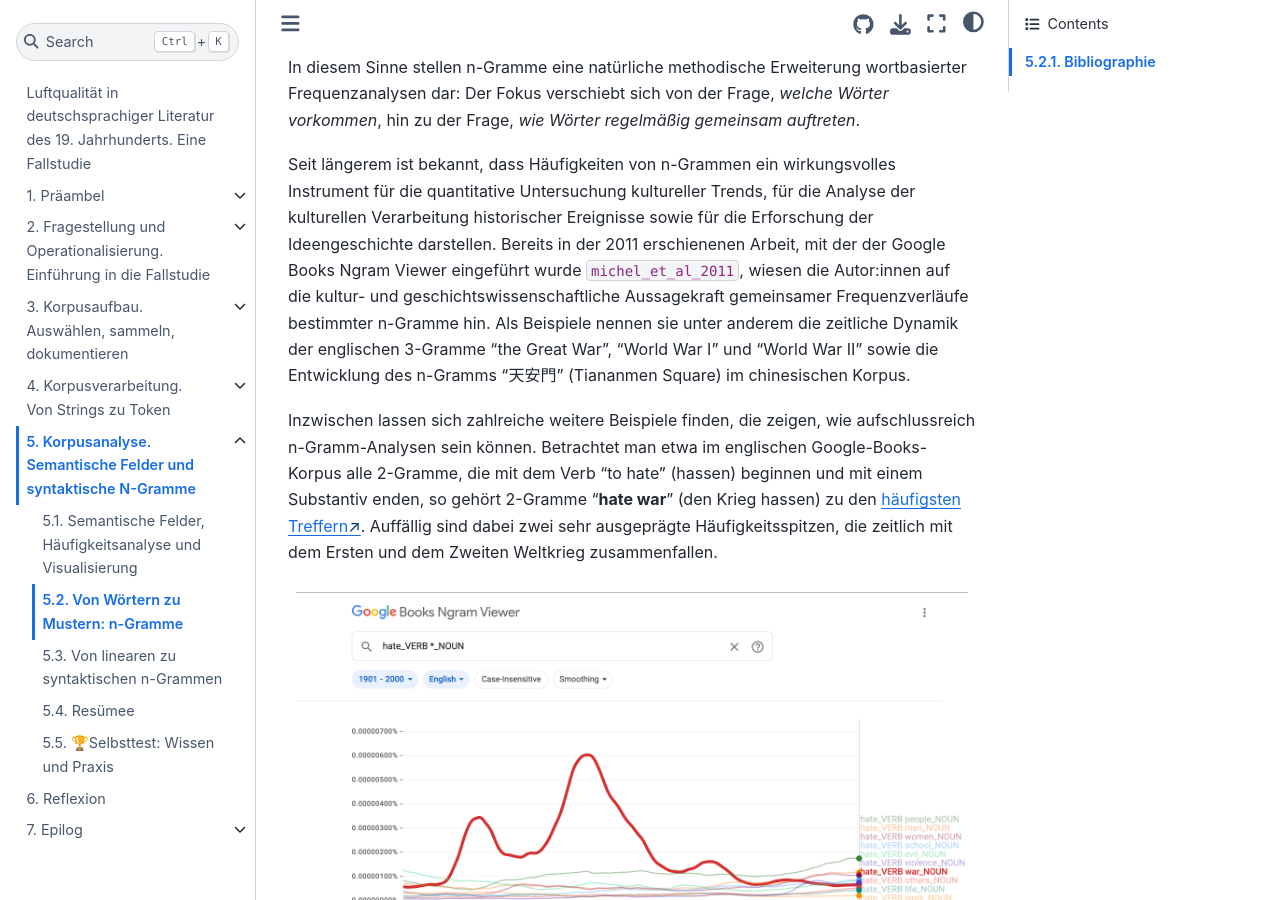
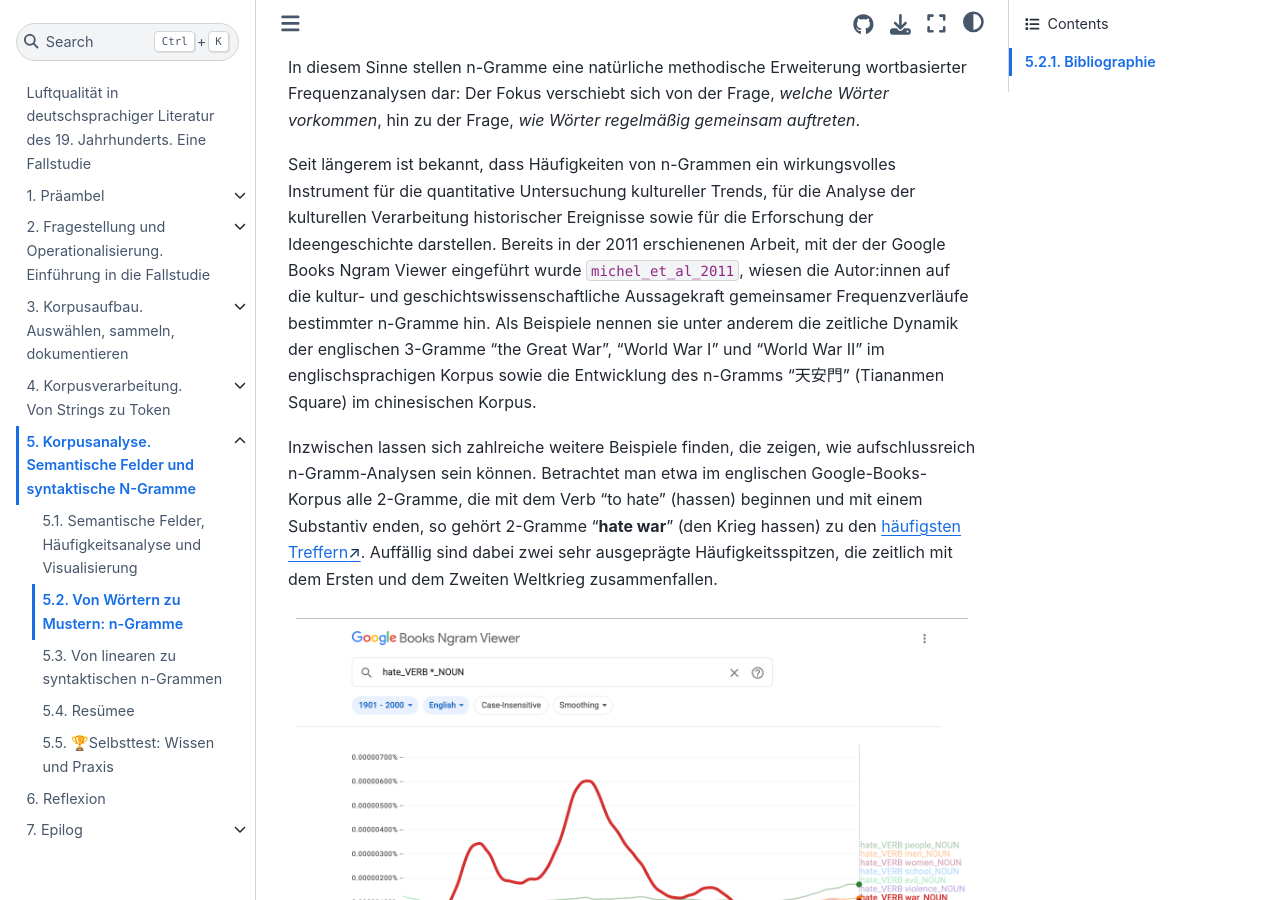
Before and after one commit to quadriga-dk/Text-Fallstudie-3, a Jupyter Book: the page built from corpus_analysis/corpus-analysis_ngrams-intro.md, in a window 1280 px wide and 900 px high, scrolled down 1252 px. Built offline with Jupyter Book 1.0.4 settings and Sphinx 7.4.7 and the Sphinx Book theme 1.1.4, drawn with Linux system fonts in a browser that asks for light colours; pages that are not in the unit, such as notebooks, are missing from menus; cross-references to code outside the pages are shown as plain code.

Commit message:
specify corpus language

```diff
--- a/corpus_analysis/corpus-analysis_ngrams-intro.md
+++ b/corpus_analysis/corpus-analysis_ngrams-intro.md
@@ -14,7 +14,7 @@
 
 In diesem Sinne stellen n-Gramme eine natürliche methodische Erweiterung wortbasierter Frequenzanalysen dar: Der Fokus verschiebt sich von der Frage, *welche Wörter vorkommen*, hin zu der Frage, *wie Wörter regelmäßig gemeinsam auftreten*.
 
-Seit längerem ist bekannt, dass Häufigkeiten von n-Grammen ein wirkungsvolles Instrument für die quantitative Untersuchung kultureller Trends, für die Analyse der kulturellen Verarbeitung historischer Ereignisse sowie für die Erforschung der Ideengeschichte darstellen. Bereits in der 2011 erschienenen Arbeit, mit der der Google Books Ngram Viewer eingeführt wurde {cite:p}`michel_et_al_2011`, wiesen die Autor:innen auf die kultur- und geschichtswissenschaftliche Aussagekraft gemeinsamer Frequenzverläufe bestimmter n-Gramme hin. Als Beispiele nennen sie unter anderem die zeitliche Dynamik der englischen 3-Gramme "the Great War", "World War I" und "World War II" sowie die Entwicklung des n-Gramms "天安門" (Tiananmen Square) im chinesischen Korpus.
+Seit längerem ist bekannt, dass Häufigkeiten von n-Grammen ein wirkungsvolles Instrument für die quantitative Untersuchung kultureller Trends, für die Analyse der kulturellen Verarbeitung historischer Ereignisse sowie für die Erforschung der Ideengeschichte darstellen. Bereits in der 2011 erschienenen Arbeit, mit der der Google Books Ngram Viewer eingeführt wurde {cite:p}`michel_et_al_2011`, wiesen die Autor:innen auf die kultur- und geschichtswissenschaftliche Aussagekraft gemeinsamer Frequenzverläufe bestimmter n-Gramme hin. Als Beispiele nennen sie unter anderem die zeitliche Dynamik der englischen 3-Gramme "the Great War", "World War I" und "World War II" im englischsprachigen Korpus sowie die Entwicklung des n-Gramms "天安門" (Tiananmen Square) im chinesischen Korpus.
 
 Inzwischen lassen sich zahlreiche weitere Beispiele finden, die zeigen, wie aufschlussreich n-Gramm-Analysen sein können. Betrachtet man etwa im englischen Google-Books-Korpus alle 2-Gramme, die mit dem Verb "to hate" (hassen) beginnen und mit einem Substantiv enden, so gehört 2-Gramme "**hate war**" (den Krieg hassen) zu den <a href="https://books.google.com/ngrams/graph?content=hate_VERB+*_NOUN&year_start=1901&year_end=2000&corpus=en&smoothing=3" class="external-link" target="_blank">häufigsten Treffern</a>. Auffällig sind dabei zwei sehr ausgeprägte Häufigkeitsspitzen, die zeitlich mit dem Ersten und dem Zweiten Weltkrieg zusammenfallen.
 
```
